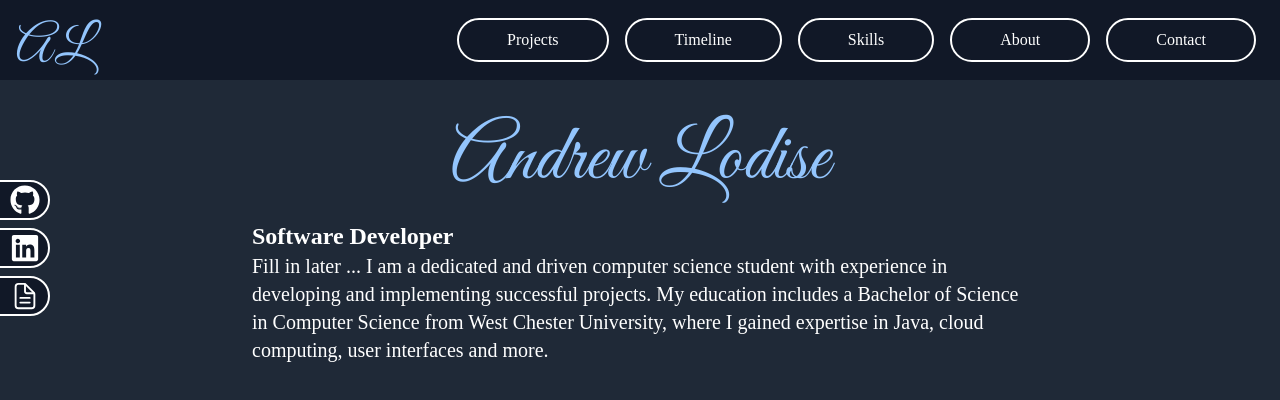
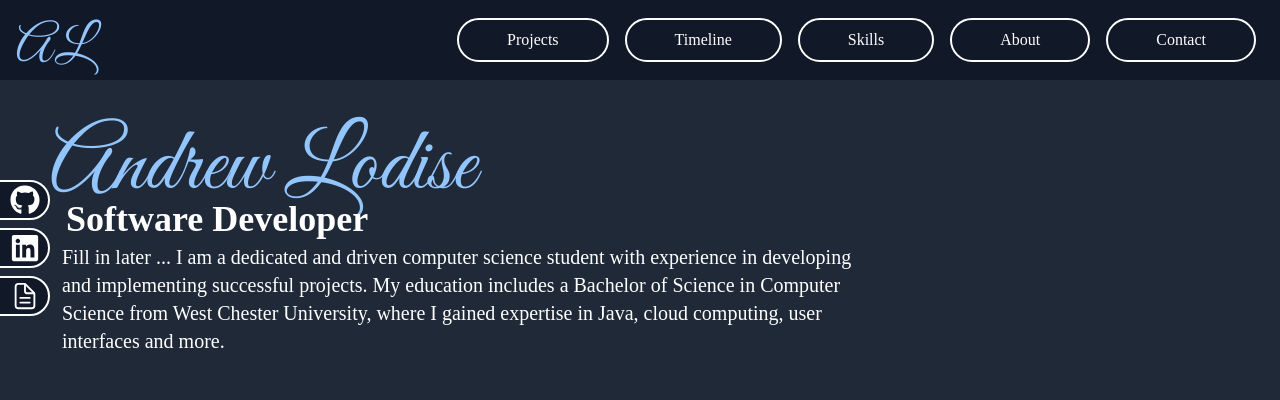
Before and after one commit to Andrew-Lodise/Portfolio, a React (Create React App) app: page / in a window 1280 px wide. Shown: the top 400 px of the page. Built offline with nearby package versions, Linux system fonts and the light colour scheme.

Commit message:
homepage is fine

```diff
--- a/src/components/Home.jsx
+++ b/src/components/Home.jsx
@@ -4,14 +4,19 @@ const Home = () => {
   return (
     <div name='home' className=' w-full h-screen bg-gray-800'>
       {/** container */}
-      <div className='max-w-[1000px] mx-auto px-8 flex flex-col justify-center h-full pt-[100px]'>
+      <div className='mx-auto px-8 flex flex-col justify-center h-full pt-[100px]'>
         <div className='flex flex-col items-center h-full'>
           { /* Andrew Lodise */}
-          <h1 className='top-[110px] text-[80px] font-greatVibes text-blue-300'>Andrew Lodise</h1>
+          <div className=' flex felx-col w-screen items-left'>
+            <h1 className='text-[90px] ml-[50px] mb-[-40px] font-greatVibes text-blue-300'>
+              Andrew Lodise
+            </h1>
+          </div>
+
           { /* about me section */}
-          <div className='flex flex-col top-[200px] items-left mx-[80px]'>
-            <p className='text-2xl text-white font-bold'> Software Developer</p>
-            <p className='text-xl text-white'>Fill in later ... I am a dedicated and driven computer science student with experience
+          <div className='flex flex-col top-[200px] items-left ml-[30px] mr-[80px]'>
+            <p className='text-2xl md:text-4xl text-white font-bold p-1'> Software Developer</p>
+            <p className='text-xl text-white lg:pr-[300px]'>Fill in later ... I am a dedicated and driven computer science student with experience
             in developing and implementing successful projects. My education includes a Bachelor of
             Science in Computer Science from West Chester University, where I gained expertise in Java,
             cloud computing, user interfaces and more.</p>
```
